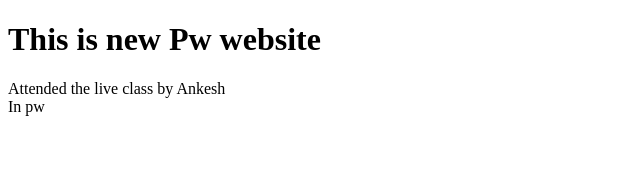
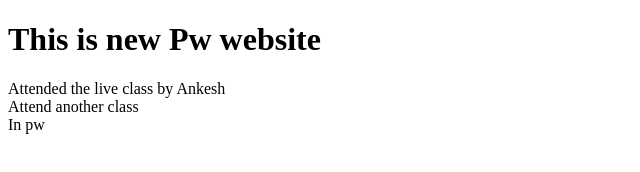
Before and after one commit to Ankesh8/PWLIVECLASS, a plain HTML site: page index.html in a window 1280 px wide. Shown: the whole page, without its empty margins (0-640 px from the left). Drawn offline with Linux system fonts and the light colour scheme.

Commit message:
another modification

```diff
--- a/index.html
+++ b/index.html
@@ -8,6 +8,7 @@
   <body>
     <h1>This is new Pw website</h1>
     <section>Attended the live class by Ankesh</section>
+    <section>Attend another class</section>
     <span>In pw</span>
     <script src="./script.js"></script>
   </body>
```
